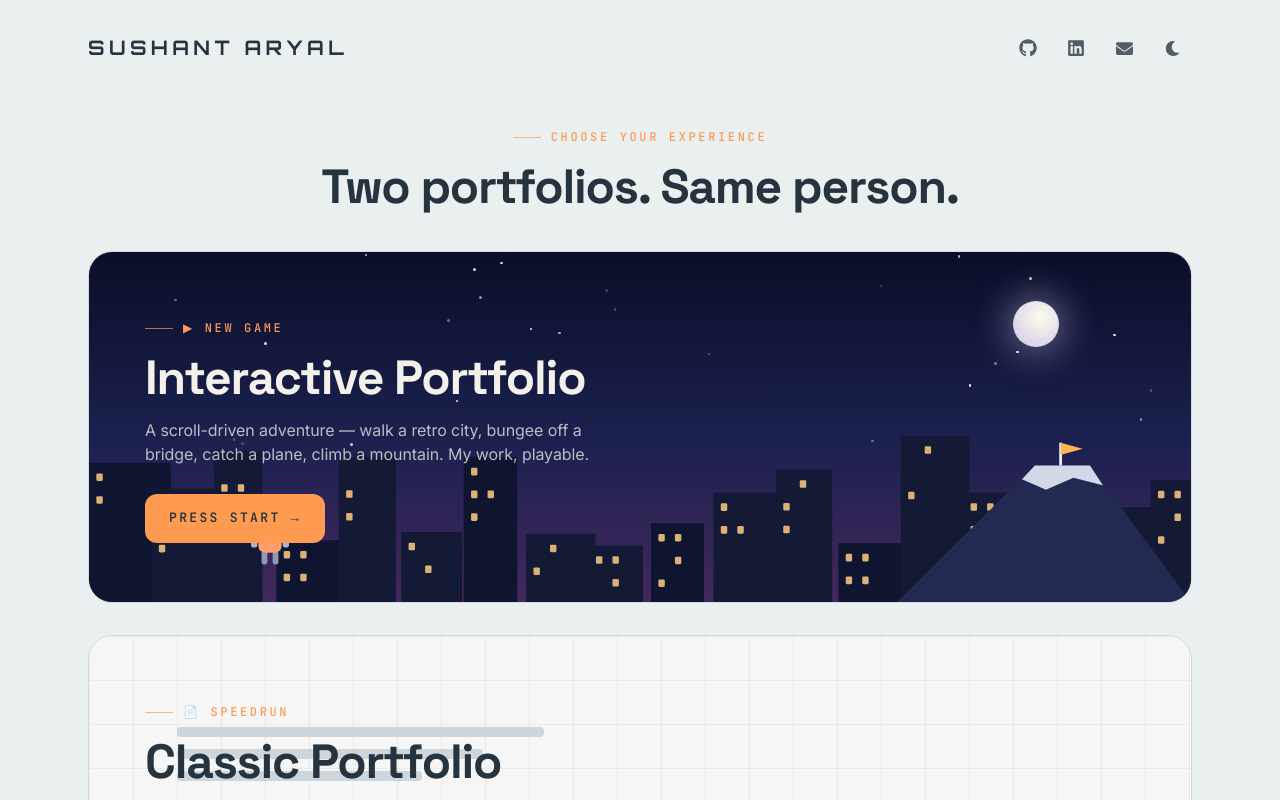
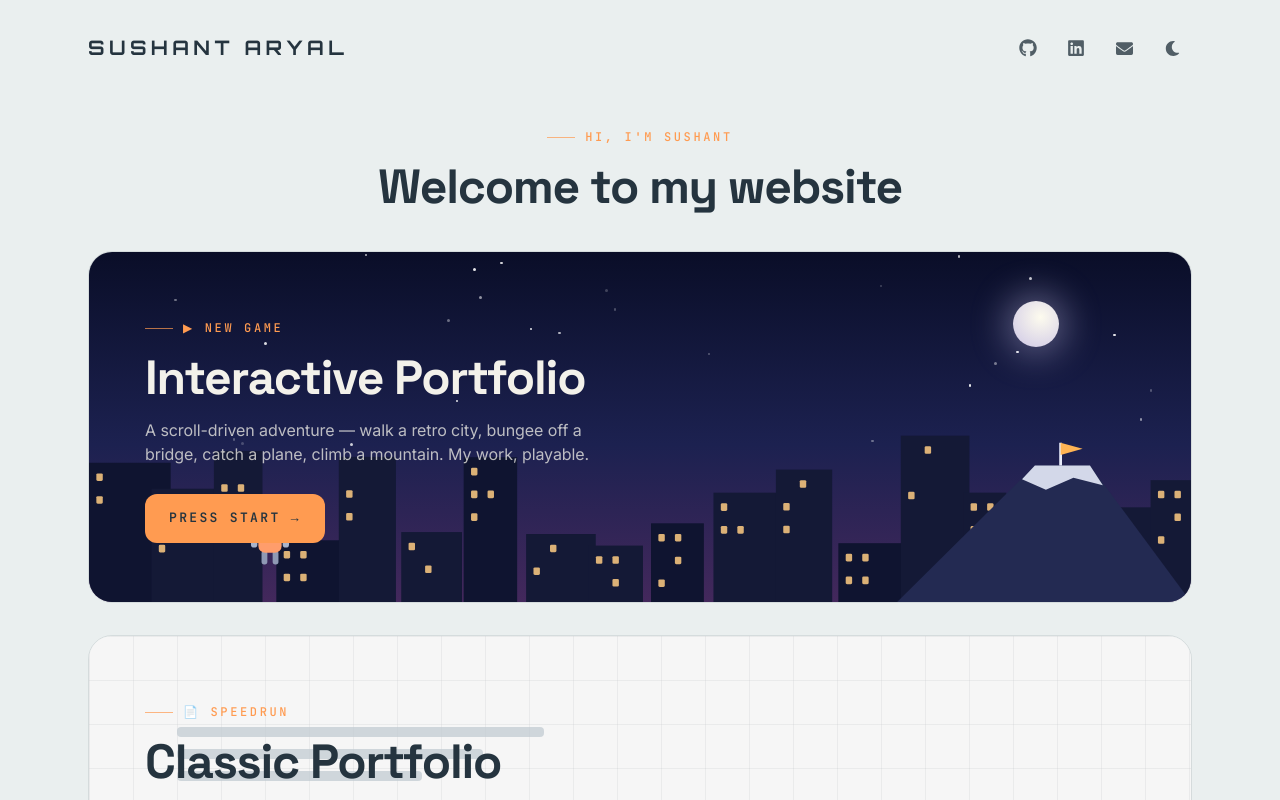
Before and after one commit to aryalsushant/alt-portfolio, a React (Create React App) app: page / in a window 1280 px wide. Shown: the top 800 px of the page. Built offline with nearby package versions, Linux system fonts and the light colour scheme.

Commit message:
feat(home): greet visitors with intro headline

```diff
--- a/src/pages/Home.js
+++ b/src/pages/Home.js
@@ -159,9 +159,9 @@ export default function Home() {
 
       {/* intro */}
       <div className="max-w-6xl mx-auto px-6 pt-6 pb-10 text-center">
-        <p className="eyebrow justify-center mb-4">Choose your experience</p>
+        <p className="eyebrow justify-center mb-4">Hi, I'm Sushant</p>
         <h1 className="font-display text-3xl md:text-5xl font-extrabold tracking-tight">
-          Two portfolios. Same person.
+          Welcome to my website
         </h1>
       </div>
 
```
